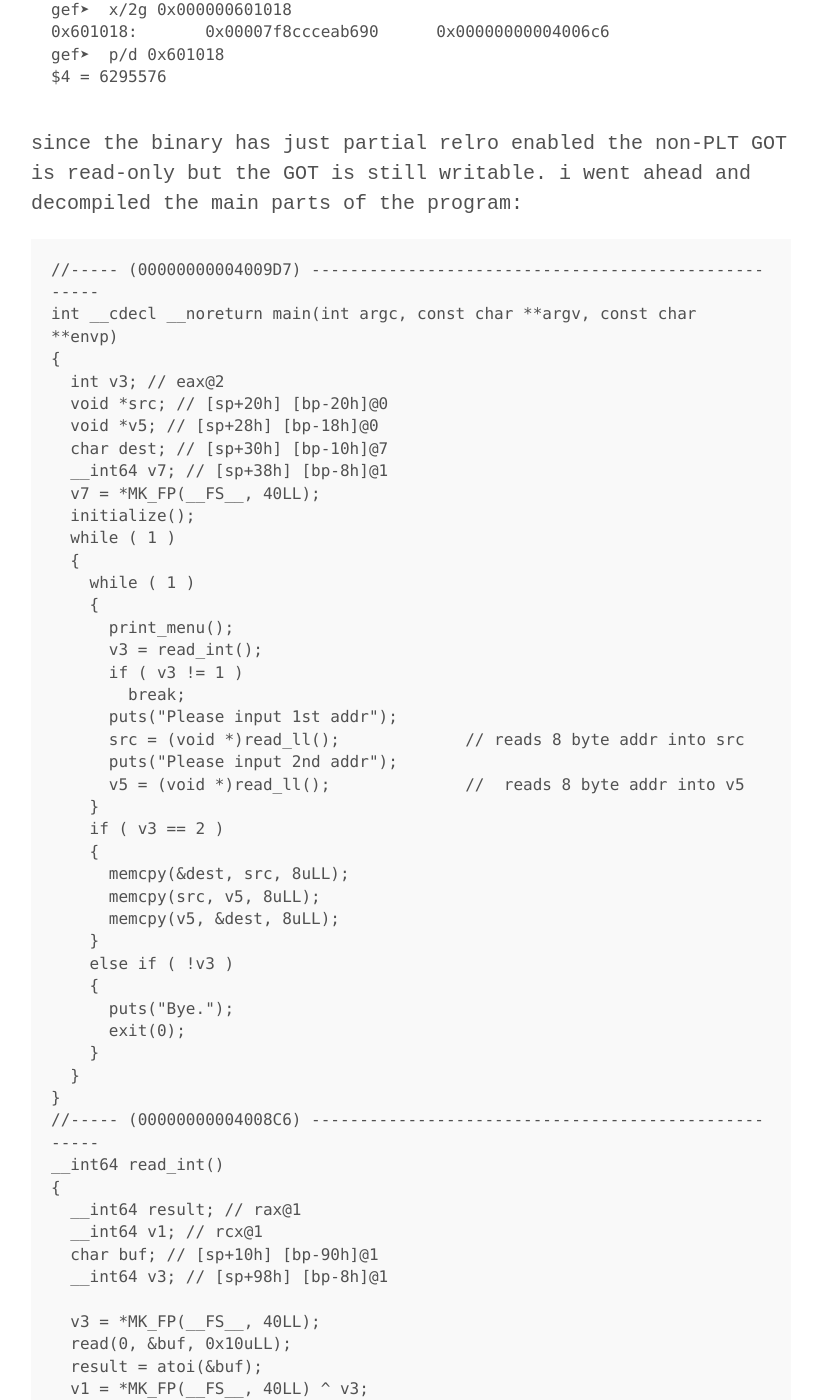
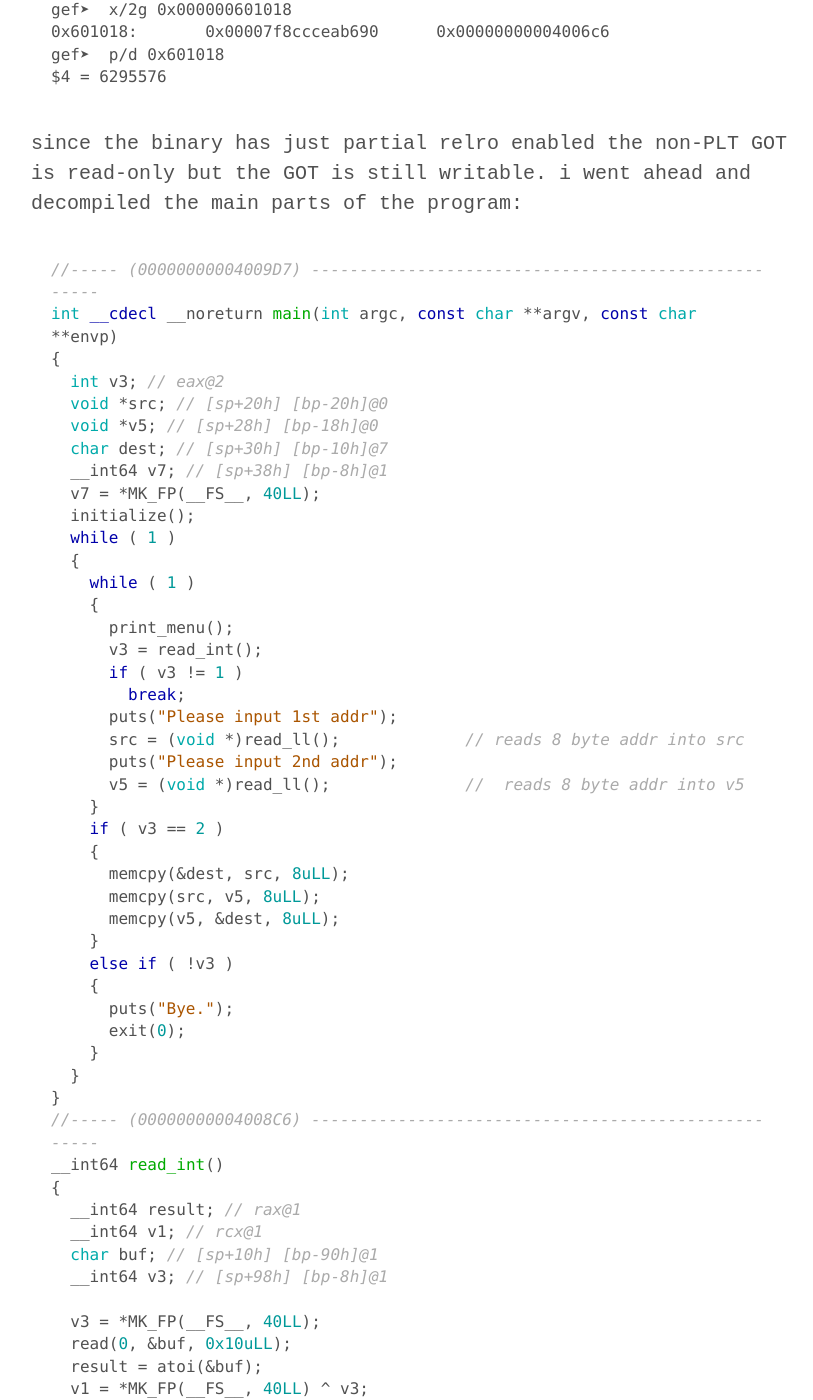
Before and after one commit to clampz/clampz.github.io, a Jekyll site: the page built from _posts/2017-09-6-twctf-swap.md, in a window 1280 px wide and 1400 px high, scrolled down 3807 px. Shown: the whole window, without its empty margins (229-1042 px from the left). Built offline with Jekyll 4.4.1, drawn with Linux system fonts in a browser that asks for light colours; emoji names are drawn with the system emoji font; some of the changed text lies outside the part shown.

Commit message:
5th swap post

````diff
--- a/_posts/2017-09-6-twctf-swap.md
+++ b/_posts/2017-09-6-twctf-swap.md
@@ -135,7 +135,7 @@ $4 = 6295576
 
   since the binary has just partial relro enabled the non-PLT GOT is read-only but the GOT is still writable. i went ahead and decompiled the main parts of the program:
 
-```C
+```c
 //----- (00000000004009D7) ----------------------------------------------------
 int __cdecl __noreturn main(int argc, const char **argv, const char **envp)
 {
````
Also changed, not shown: other parts of _posts/2017-09-6-twctf-swap.md (+1 -1 lines).
